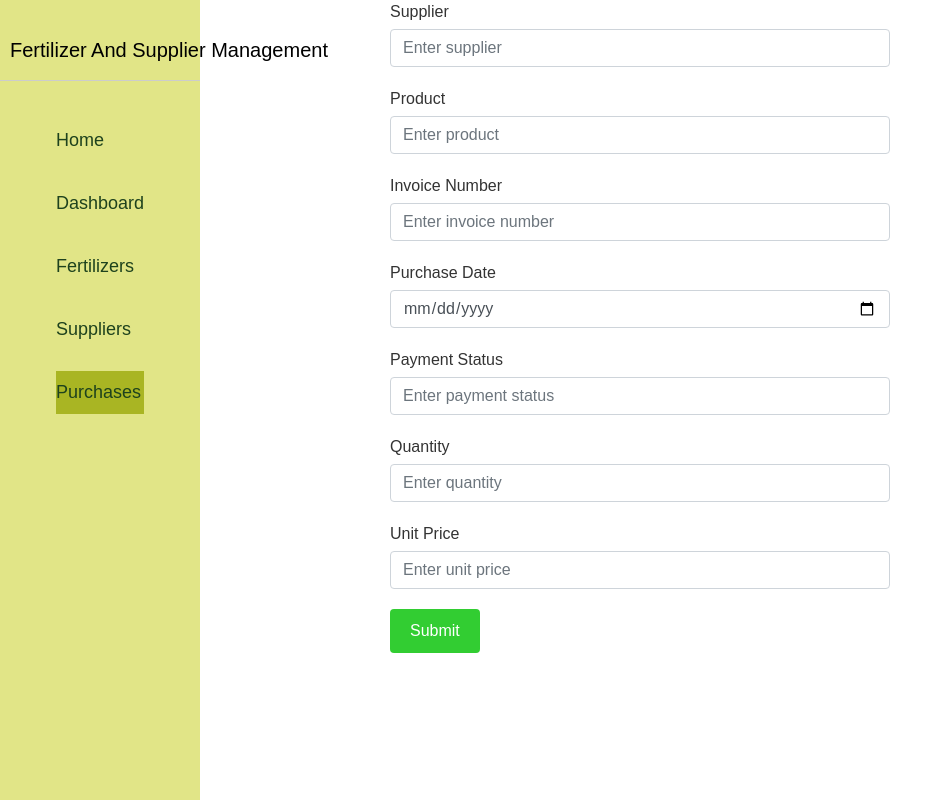
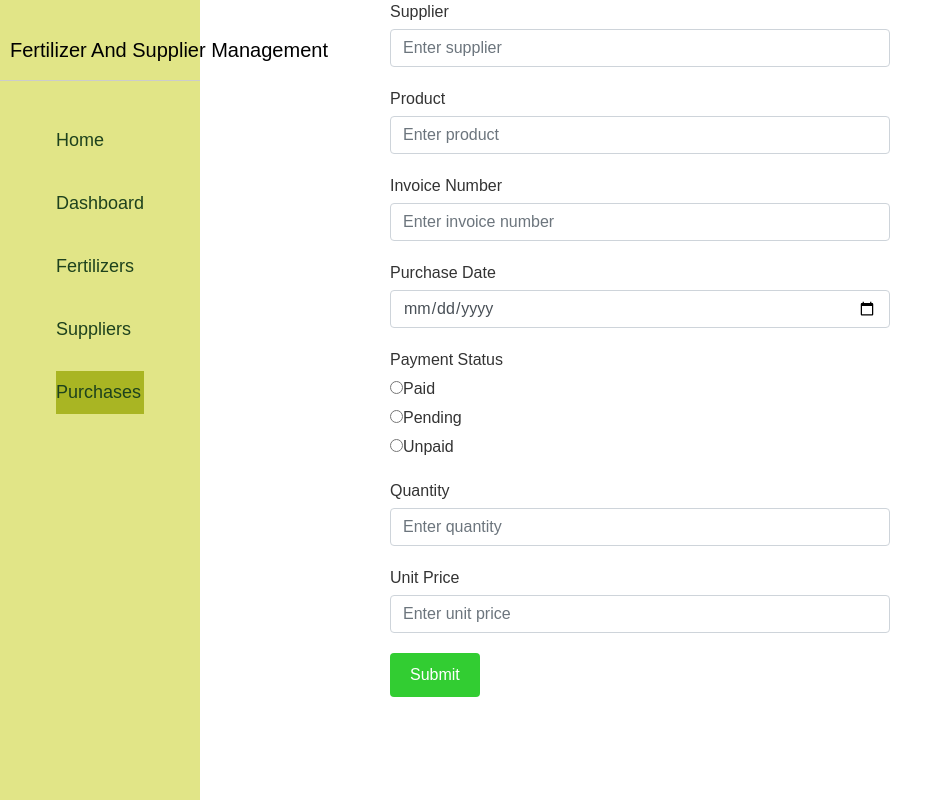
Before and after one commit to DinidiGallage/Daluhena_Tea_Estate_Management, a React (Create React App) app in the folder frontend/: page /purchase/add in a window 1280 px wide. Shown: the whole page, without its empty margins (0-942 px from the left). Built offline with nearby package versions, Linux system fonts and the light colour scheme.

Commit message:
chnages to purchase files

```diff
--- a/frontend/src/components/AddPurchase.js
+++ b/frontend/src/components/AddPurchase.js
@@ -9,9 +9,55 @@ export default function AddPurchase() {
   const [paymentStatus, setPaymentStatus] = useState("");
   const [qty, setQty] = useState("");
   const [unitPrice, setUnitPrice] = useState("");
+  const [errors, setErrors] = useState({});
 
   function sendData(e) {
     e.preventDefault();
+
+    const errors = {};
+
+    if (!supplier) {
+      errors.supplier = "Supplier name is required";
+    }
+
+    if (!product) {
+      errors.product = "Product name is required";
+    }
+
+    if (!invoiceNumber) {
+      errors.invoiceNumber = "Invoice number is required";
+    }
+
+    if (!purchaseDate) {
+      errors.purchaseDate = "Purchase date is required";
+    } else if (new Date(purchaseDate) > new Date()) {
+      errors.purchaseDate = "Purchase date cannot be in the future";
+    }
+
+    if (!paymentStatus) {
+      errors.paymentStatus = "Payment status is required";
+    }
+
+    if (!qty) {
+      errors.qty = "Quantity is required";
+    } else {
+      if (isNaN(Number(qty)) || Number(qty) <= 0) {
+        errors.qty = "Quantity must be a positive number";
+      }
+    }
+
+    if (!unitPrice) {
+      errors.unitPrice = "Unit price is required";
+    } else {
+      if (isNaN(Number(unitPrice)) || Number(unitPrice) <= 0) {
+        errors.unitPrice = "Unit price must be a positive number";
+      }
+    }
+
+    if (Object.keys(errors).length > 0) {
+      setErrors(errors);
+      return;
+    }
 
     const newPurchase = {
       supplier,
@@ -33,9 +79,16 @@ export default function AddPurchase() {
         setPaymentStatus("");
         setQty("");
         setUnitPrice("");
+        setErrors({});
       })
       .catch((err) => {
-        alert(err.response.data.message); // Display error message from server
+        if (err.response && err.response.data.error) {
+          // Server returned an error message
+          alert(err.response.data.error);
+        } else {
+          // Generic error message
+          alert("An error occurred while adding the purchase.");
+        }
       });
   }
 
@@ -52,6 +105,7 @@ export default function AddPurchase() {
             value={supplier}
             onChange={(e) => setSupplier(e.target.value)}
           />
+          {errors.supplier && <div className="text-danger">{errors.supplier}</div>}
         </div>
 
         <div className="form-group">
@@ -64,6 +118,7 @@ export default function AddPurchase() {
             value={product}
             onChange={(e) => setProduct(e.target.value)}
           />
+          {errors.product && <div className="text-danger">{errors.product}</div>}
         </div>
 
         <div className="form-group">
@@ -76,6 +131,7 @@ export default function AddPurchase() {
             value={invoiceNumber}
             onChange={(e) => setInvoiceNumber(e.target.value)}
           />
+          {errors.invoiceNumber && <div className="text-danger">{errors.invoiceNumber}</div>}
         </div>
 
         <div className="form-group">
@@ -87,42 +143,74 @@ export default function AddPurchase() {
             value={purchaseDate}
             onChange={(e) => setPurchaseDate(e.target.value)}
           />
+          {errors.purchaseDate && <div className="text-danger">{errors.purchaseDate}</div>}
         </div>
 
         <div className="form-group">
-          <label htmlFor="paymentStatus">Payment Status</label>
-          <input
-            type="text"
-            className="form-control"
-            id="paymentStatus"
-            placeholder="Enter payment status"
-            value={paymentStatus}
-            onChange={(e) => setPaymentStatus(e.target.value)}
-          />
+          <label>Payment Status</label>
+          <div>
+            <label>
+              <input
+                type="radio"
+                name="paymentStatus"
+                value="Paid"
+                checked={paymentStatus === "Paid"}
+                onChange={() => setPaymentStatus("Paid")}
+              />
+              Paid
+            </label>
+          </div>
+          <div>
+            <label>
+              <input
+                type="radio"
+                name="paymentStatus"
+                value="Pending"
+                checked={paymentStatus === "Pending"}
+                onChange={() => setPaymentStatus("Pending")}
+              />
+              Pending
+            </label>
+          </div>
+          <div>
+            <label>
+              <input
+                type="radio"
+                name="paymentStatus"
+                value="Unpaid"
+                checked={paymentStatus === "Unpaid"}
+                onChange={() => setPaymentStatus("Unpaid")}
+              />
+              Unpaid
+            </label>
+          </div>
+          {errors.paymentStatus && <div className="text-danger">{errors.paymentStatus}</div>}
         </div>
 
         <div className="form-group">
           <label htmlFor="qty">Quantity</label>
           <input
-            type="text"
+            type="number"
             className="form-control"
             id="qty"
             placeholder="Enter quantity"
             value={qty}
             onChange={(e) => setQty(e.target.value)}
           />
+          {errors.qty && <div className="text-danger">{errors.qty}</div>}
         </div>
 
         <div className="form-group">
           <label htmlFor="unitPrice">Unit Price</label>
           <input
-            type="text"
+            type="number"
             className="form-control"
             id="unitPrice"
             placeholder="Enter unit price"
             value={unitPrice}
             onChange={(e) => setUnitPrice(e.target.value)}
           />
+          {errors.unitPrice && <div className="text-danger">{errors.unitPrice}</div>}
         </div>
 
         <button type="submit" className="btn btn-primary">
```
Also changed, not shown: 2 other files (tests, documents, lock files or other folders).
